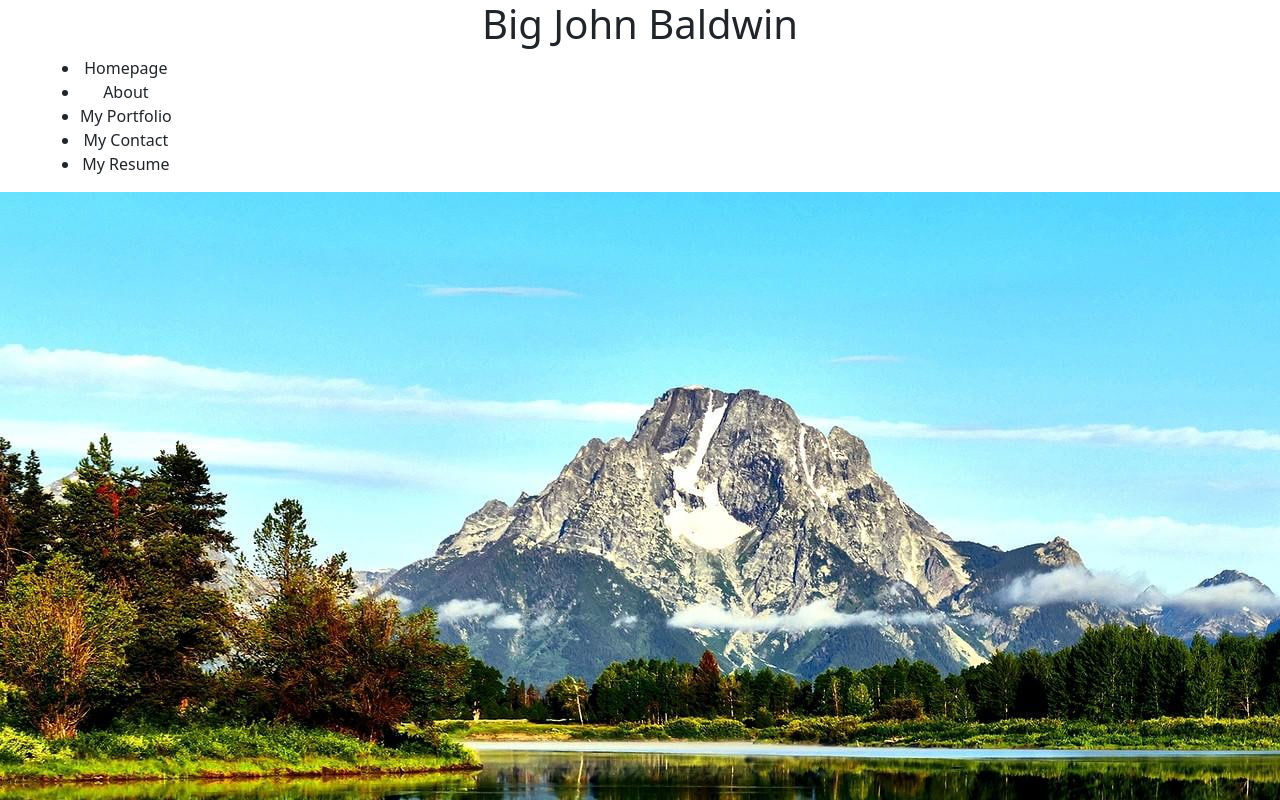
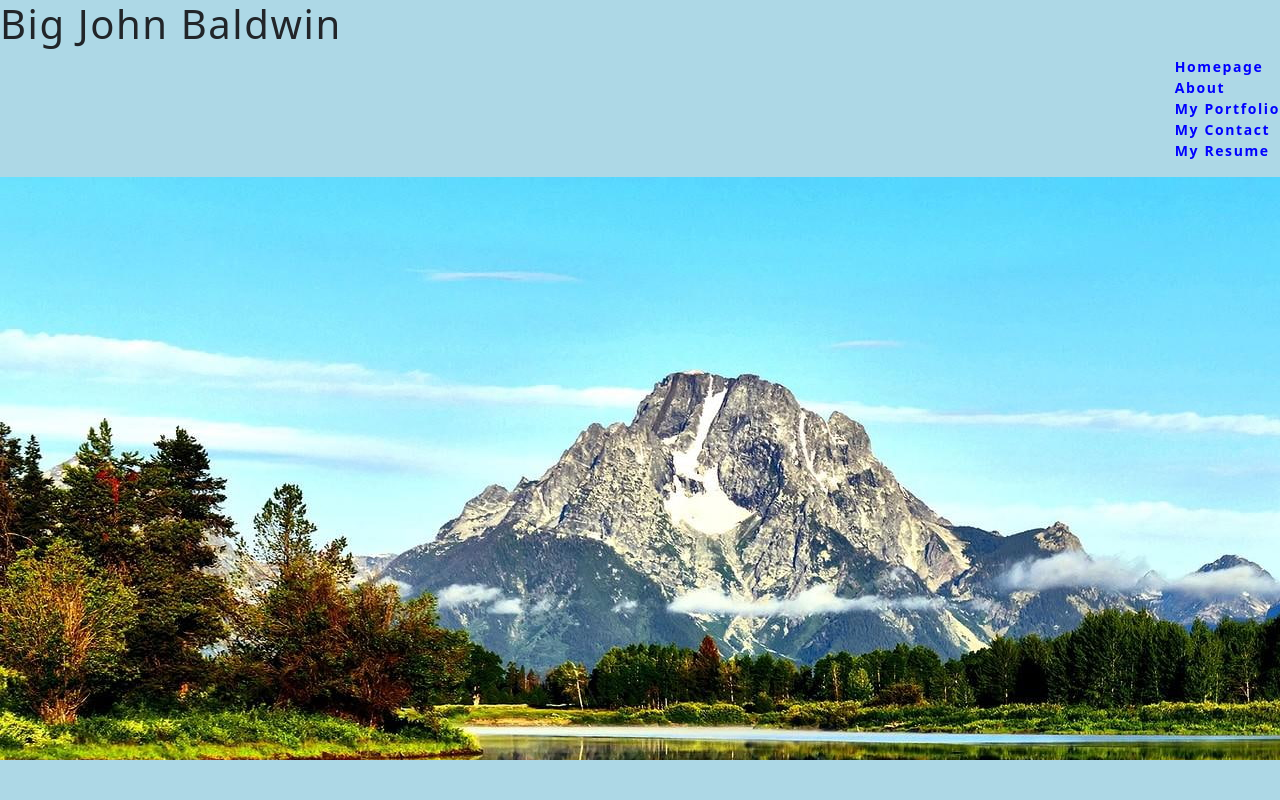
Before and after one commit to JohnBaldwin82/Big-John-Portfolio, a React (Create React App) app: page / in a window 1280 px wide. Shown: the top 800 px of the page. Built offline with nearby package versions, Linux system fonts and the light colour scheme.

Commit message:
still working on it

```diff
--- a/src/App.js
+++ b/src/App.js
@@ -27,7 +27,7 @@ function App() {
   const [currentPage, setCurrentPage] = useState(pages[0]);
 
   return (
-    <div className="App">
+    <div className="myApp">
       <MyHeader>
         <Nav
           pages={pages}
@@ -38,7 +38,7 @@ function App() {
       <main>
         <MyPage currentPage={currentPage}></MyPage>
       </main>
-      <MyFooter />
+      <MyFooter/>
     </div>
   );
 }
--- a/src/components/About/index.js
+++ b/src/components/About/index.js
@@ -1,18 +1,27 @@
-import React from 'react'
-import profile from "../../assets/images/profile.jpg"
+import React from "react";
+import profileImage from "../../assets/images/profile.jpg";
 
 function About() {
-    return (
-        <section className='my-5'>
-            <div className='about-me'>
-                <img src={profile} alt='profilePic'></img>
-                <p>I am a junior fullstack web developer that is looking to restart my career. I have spent many years in sales and the mortgage industry. Now I am ready to start my new adventure in the wonderful world of coding.
-                </p>
+  return (
+    <section className="my-6">
+      <div className="about-me">
+        <img src={profileImage} alt="profile"></img>
+        <p>
+          I am a junior fullstack web developer that is looking to restart my
+          career. I have spent many years in sales and the mortgage industry.
+          Now I am ready to start my new adventure in the wonderful world of
+          coding.
+        </p>
 
-                <p>Computers have always interested me. Whether it's surfing the web or playing video games I have always wondered whats behind the scenes. What makes this technology work? I am excited to enter into my next adventure in web development.</p>
-            </div>
-        </section>
-    )
+        <p>
+          Computers have always interested me. Whether it's surfing the web or
+          playing video games I have always wondered whats behind the scenes.
+          What makes this technology work? I am excited to enter into my next
+          adventure in web development.
+        </p>
+      </div>
+    </section>
+  );
 }
 
 export default About;
--- a/src/components/MyContact/index.js
+++ b/src/components/MyContact/index.js
@@ -1,41 +1,41 @@
-import React, {useState} from 'react'
-import {confirmEmail} from '../../utils/helpers'
+import React, { useState } from "react";
+import { confirmEmail } from "../../utils/helpers";
 
 function MyContact() {
   const [formState, setFormState] = useState({
     name: "",
     email: "",
     message: "",
-    })
+  });
 
-    const[errorMessage, setErrorMessage] = useState("")
-    const {name, email, message} = formState
+  const [errorMessage, setErrorMessage] = useState("");
+  const { name, email, message } = formState;
 
   const handleSubmit = (e) => {
-        e.preventDefault()
+    e.preventDefault();
     if (!errorMessage) {
-            console.log("submit form", formState)
+      console.log("submit form", formState);
     }
-    }
+  };
 
   const handleChange = (e) => {
     if (e.target.name === "email") {
-            const yesValid = confirmEmail(e.target.value)
-            if (!yesValid) {
-                setErrorMessage("Not a valid email address")
+      const isValid = confirmEmail(e.target.value);
+      if (!isValid) {
+        setErrorMessage("Not a valid email address");
       } else {
-                setErrorMessage("")
+        setErrorMessage("");
       }
     }
     if (!errorMessage) {
-            setFormState({...formState, [e.target.name]: e.target.value})
-            console.log("change form", formState)
+      setFormState({ ...formState, [e.target.name]: e.target.value });
+      console.log("change form", formState);
     }
-    }
+  };
 
-    return(
+  return (
     <section>
-            <form id= "My-Contact-Form" onSubmit={handleSubmit}>
+      <form id="My-Contact-Form" onSubmit={handleSubmit}>
         <div>
           <label htmlFor="name">Your Name</label>
           <input
@@ -46,18 +46,17 @@ function MyContact() {
           />
         </div>
         <div>
-
-                    <label htmlFor= 'email'>Email</label>
+          <label htmlFor="email">Email</label>
           <input
-                        type='email'
-                        name='email'
+            type="email"
+            name="email"
             defaultValue={email}
             onBlur={handleChange}
           />
           <label htmlFor="message">Message Me</label>
           <textarea
             name="message"
-                    rows="4"
+            rows="6"
             defaultValue={message}
             onBlur={handleChange}
           />
@@ -70,7 +69,7 @@ function MyContact() {
         <button type="submit">Submit Button</button>
       </form>
     </section>
-    )
+  );
 }
 
-export default MyContact
+export default MyContact;
--- a/src/components/MyFooter/index.js
+++ b/src/components/MyFooter/index.js
@@ -1,26 +1,30 @@
-import React from "react";
+import React from 'react';
 
-function myFooter() {
-    const icons = [
+function johnFooter() {
+  const myIcons = [
     {
-            name: 'fab fa-github',
-            link: 'https://github.com/JohnBaldwin82'
+      name: "fab fa-github",
+      link: "https://github.com/JohnBaldwin82",
     },
     {
-        name: 'fab fa-linkedin',
-        link: 'https://www.linkedin.com/in/john-baldwin-cmcp-level-1-479326b5/'
-        }
-    ]
+      name: "fab fa-linkedin",
+      link: "https://www.linkedin.com/in/john-baldwin-cmcp-level-1-479326b5/",
+    },
+  ];
   return (
-        <footer className="footer">
-            {icons.map(icon =>
-            (
-                <div className="iconFooter">
-                    <a href={icon.link} key={icon.name} target='_blank' rel='noopener noreferrer'><i className={icon.name} devicon-github-original></i></a>
+    <footer className='thisFooter'>
+      {myIcons.map(icon => (
+        <div className='myFooterIcon'>
+          <a
+            href={icon.link}
+            key={icon.name}
+            target="_blank"
+            rel="noopener noreferrer nofollow">
+            <i className={icon.name} devicon-github-original= "true"></i></a>
         </div>
       ))}
     </footer>
-    )
+  );
 }
 
-export default myFooter
+export default johnFooter;
--- a/src/components/MyPage/index.js
+++ b/src/components/MyPage/index.js
@@ -6,7 +6,7 @@ import MyContact from "../MyContact";
 import Homepage from "../Homepage";
 import MyResume from "../MyResume";
 
-function MyPage({ currentPage }) {
+function renderMyPage({ currentPage }) {
   const renderMyPage = () => {
     switch (currentPage.name) {
       case "about me":
@@ -24,11 +24,9 @@ function MyPage({ currentPage }) {
 
   return (
     <section>
-      <MyPageContent>
-        {renderMyPage()}
-      </MyPageContent>
+      <MyPageContent>{renderMyPage()}</MyPageContent>
     </section>
-  )
+  );
 }
 
-export default MyPage
+export default renderMyPage;
--- a/src/components/MyPortfolio/index.js
+++ b/src/components/MyPortfolio/index.js
@@ -3,7 +3,6 @@ import MyProjects from "../MyProjects";
 
 function MyPortfolio() {
   const [projects] = useState([
-
     {
       name: "Employee-Tracker",
       description: "Node, Inquirer, MySQL",
@@ -30,6 +29,11 @@ function MyPortfolio() {
       description: "PWA, ",
       repo: "https://github.com/JohnBaldwin82/Text-Editor",
     },
+    {
+      name: "Work-Day-Schedule",
+      description: "PWA, ",
+      repo: "https://github.com/JohnBaldwin82/Work-Day-Schedule",
+    },
   ]);
 
   return (
@@ -37,15 +41,12 @@ function MyPortfolio() {
       <div className="flex-column">
         <div className="card">
           {projects.map((projects, idx) => (
-                <MyProjects
-                project={projects}
-                key={"project" + idx}
-                />
+            <MyProjects project={projects} key={"project" + idx} />
           ))}
         </div>
       </div>
     </div>
-)
+  );
 }
 
-export default MyPortfolio
+export default MyPortfolio;
--- a/src/components/Nav/index.js
+++ b/src/components/Nav/index.js
@@ -1,32 +1,29 @@
-import React, {useEffect} from "react"
-import {capitalize} from "../../utils/helpers"
-
+import React, { useEffect } from "react";
+import { capitalize } from "../../utils/helpers";
 
 function Nav(props) {
-    const {
-        pages = [],
-        setCurrentPage,
-        currentPage
-    } = props
+  const { pages = [], setCurrentPage, currentPage } = props;
 
   useEffect(() => {
-        document.title = capitalize(currentPage.name)
-    }, [currentPage])
+    document.title = capitalize(currentPage.name);
+  }, [currentPage]);
 
   return (
     <nav className="nav">
       <ul className="flex-column">
-                {pages.map((Page) =>
+        {pages.map((Page) => (
           <li
-                className={`mx-5 ${currentPage.name === Page.name && 'navActive'}`} key={Page.name}>
-                    <span
-                    onClick={() => setCurrentPage(Page)}>
+            className={`my-6 ${currentPage.name === Page.name && "navActive"}`}
+            key={Page.name}
+          >
+            <span onClick={() => setCurrentPage(Page)}>
               {capitalize(Page.name)}
             </span>
-                </li>)}
+          </li>
+        ))}
       </ul>
     </nav>
-    )
+  );
 }
 
-export default Nav
+export default Nav;
--- a/src/index.css
+++ b/src/index.css
@@ -1,13 +1,207 @@
+*{
+  background-color: lightblue;
+
+}
+
+
+
 body {
   margin: 0;
-  font-family: -apple-system, BlinkMacSystemFont, 'Segoe UI', 'Roboto', 'Oxygen',
-    'Ubuntu', 'Cantarell', 'Fira Sans', 'Droid Sans', 'Helvetica Neue',
-    sans-serif;
-  -webkit-font-smoothing: antialiased;
-  -moz-osx-font-smoothing: grayscale;
+  padding: 0;
+  font-weight: 600;
+  line-height: 1.5;
+  font-size: 18px;
+  letter-spacing: 0.1em;
+  background: var(--light);
+  color: var(--light);
+  font-family: 'Open Sans', sans-serif;
+
+
 }
 
 code {
   font-family: source-code-pro, Menlo, Monaco, Consolas, 'Courier New',
     monospace;
 }
+
+.heading {
+  background-color: lightblue;
+}
+
+.heading h1 {
+  display:inline-block;
+  background-color: lightblue;
+  color:#ECE3D5;
+  position: relative;
+  top: 35px;
+}
+nav {
+  display: inline-block;
+  background-color: lightblue;
+  padding: 0;
+  margin:0;
+  justify-content: flex-end;
+
+}
+
+nav ul {
+  background-color: lightblue;
+  list-style-type: none;
+  display: inline-flex;
+  color: #ECE3D5;
+  justify-content:center;
+}
+nav li {
+  background-color: lightblue;
+  font-size: 14px;
+  font-weight: bold;
+  color: blue;
+}
+
+nav li:hover {
+  background-color: #ECE3D5;
+  color: yellow;
+}
+
+.about-me {
+  justify-content: center;
+  margin-left: 300px;
+  margin-right: 300px;
+  text-align: center;
+  font-size: 50x;
+  color:#ECE3D5;
+}
+
+.about-me img {
+  height:400px;
+  width: 400px;
+  margin-bottom: 50px;
+}
+
+.home {
+display: inline-flexbox;
+}
+.home h1{
+  margin-left: 300px;
+  text-align: center;
+  font-size: 50px;
+  color: #ECE3D5;
+}
+.home p {
+  text-align: center;
+}
+.home img {
+  display: inline-block;
+  position:relative;
+  top: 50%;
+  padding-left: 100px;
+  height: 500px;
+  width: 400px;
+  margin-right: 300px;
+
+}
+
+.column {
+  float:left;
+  padding:20px;
+  height:300px;
+}
+.left {
+  width:25%;
+}
+.right {
+  width:75%;
+}
+.row::after {
+  content: "";
+  display:table;
+  clear: both;
+}
+
+main {
+  background-color: lightblue;
+}
+
+.portfolio {
+  text-align: center;
+}
+
+.project img {
+
+  margin-top: 30px;
+  width: 300px;
+  height:300px;
+}
+
+.project {
+  display: inline-flexbox;
+  width: 100%;
+  height: 100%;
+}
+
+#contact-form {
+  margin-top: 300px;
+  justify-content: center;
+  color:#ECE3D5;
+  text-align: center;
+  font-weight: bold;
+  font-size: 30px;
+}
+
+#contact-form input {
+  background-color: white;
+}
+
+#contact-form textarea {
+  background-color: white;
+}
+
+#contact-form button {
+  color:#ECE3D5;
+}
+
+#contact-form button:hover {
+  background-color: #ECE3D5;
+  color:#141515;
+}
+
+.resume {
+  text-align: center;
+  margin-top: 300px;
+}
+
+.resume h3 {
+  margin-top: 200px;
+}
+
+.resume li {
+  color:#ECE3D5;
+  list-style-type: none;
+  font-size: 30px;
+}
+
+.resume p {
+  color:#ECE3D5
+}
+
+footer {
+  position: absolute;
+  bottom: 0%;
+  width: 100%;
+  height: 2.5rem;
+  justify-content: center;
+  text-align: center;
+}
+footer div{
+  display:inline-flex;
+  background-color: lightblue;
+  text-align: center;
+  justify-content: center;
+}
+
+footer i{
+  justify-content: center;
+  display: inline-flex;
+  max-height: 100%;
+  margin: 5px;
+}
```
Also changed, not shown: src/components/Homepage/index.js (+6 -6 lines), src/components/MyHeader/index.js (+6 -6 lines), src/components/MyPageContent/index.js (+3 -7 lines), src/components/MyProjects/index.js (+10 -8 lines), src/assets/projects/Work-Day-Schedule.png (added), 1 other file (tests, documents, lock files or other folders). Lines whose indentation alone changed are shown as unchanged.
